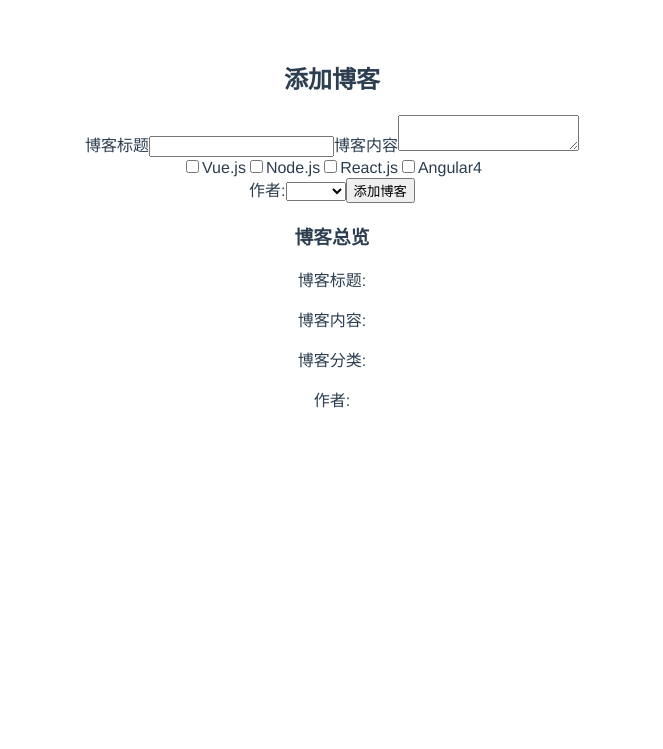
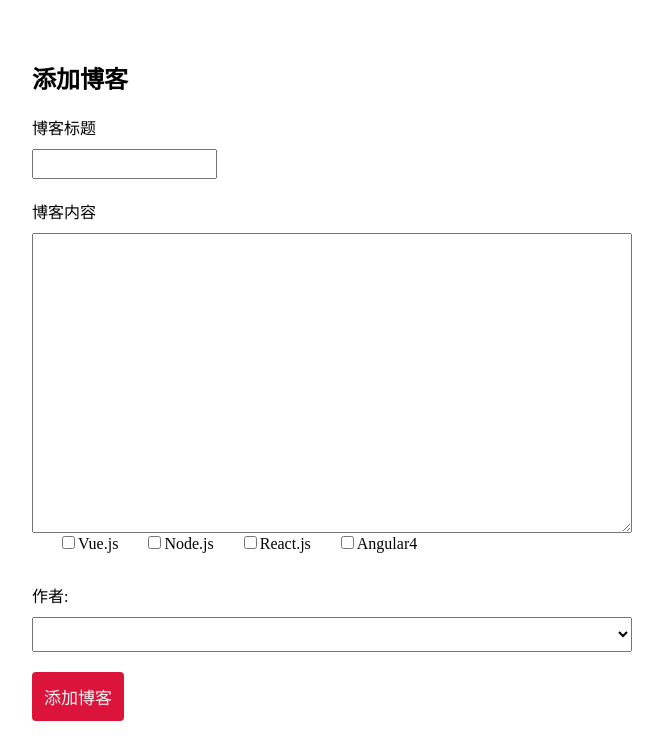
Before and after one commit to CPALyth/MyBlog, a Vue app: page / in a window 1280 px wide. Shown: the top 749 px of the page, without its empty margins (308-971 px from the left). Built offline with nearby package versions, Linux system fonts and the light colour scheme; what vue-resource would draw is missing.

Commit message:
feat: 添加博客页面的样式

```diff
--- a/src/App.vue
+++ b/src/App.vue
@@ -16,12 +16,5 @@
 </script>
 
 <style>
-#app {
-  font-family: 'Avenir', Helvetica, Arial, sans-serif;
-  -webkit-font-smoothing: antialiased;
-  -moz-osx-font-smoothing: grayscale;
-  text-align: center;
-  color: #2c3e50;
-  margin-top: 60px;
-}
+
 </style>
--- a/src/components/AddBlog.vue
+++ b/src/components/AddBlog.vue
@@ -1,10 +1,10 @@
 <template>
-  <div class="add-blog">
+  <div id="add-blog">
     <h2>添加博客</h2>
 
     <form v-if="!submitted">
       <label>博客标题</label>
-      <input type="text" v-model="blog.title" required />
+      <input type="text" v-model="blog.title" required class="blog-title"/>
       <label>博客内容</label>
       <textarea v-model="blog.content"></textarea>
 
@@ -87,4 +87,67 @@
 
 <!-- Add "scoped" attribute to limit CSS to this component only -->
 <style scoped>
+
+/* 所有元素, 设置的边框和内边距的值是包含在width内的 */
+#add-blog * {
+  box-sizing: border-box;
+}
+
+/* 设置页面边距, 外边距为20 */
+#add-blog {
+  margin: 20px auto;
+  max-width: 600px;
+  padding: 20px;
+}
+
+label {
+  display: block;
+  margin: 20px 0 10px;
+}
+
+input [type="text"], textarea, select {
+  display: block;
+  width: 100%;
+  padding: 8px;
+}
+
+.blog-title {
+  height: 30px;
+}
+
+textarea {
+  height: 300px;
+}
+
+#checkboxes label {
+  display: inline-block;
+  margin-top: 0;
+}
+
+#checkboxes input {
+  display: inline-block;
+  margin-left: 30px;
+}
+
+button {
+  display: block;
+  margin: 20px 0;
+  background: crimson;
+  color: whitesmoke;
+  border: 0;
+  padding: 12px;
+  border-radius: 4px;
+  font-size: 17px;
+  cursor: pointer;
+}
+
+#preview {
+  padding: 10px 20px;
+  border: 1px dotted #ccc;
+  margin: 30px 0;
+}
+
+h3 {
+  margin-top: 10px;
+}
 </style>
```
